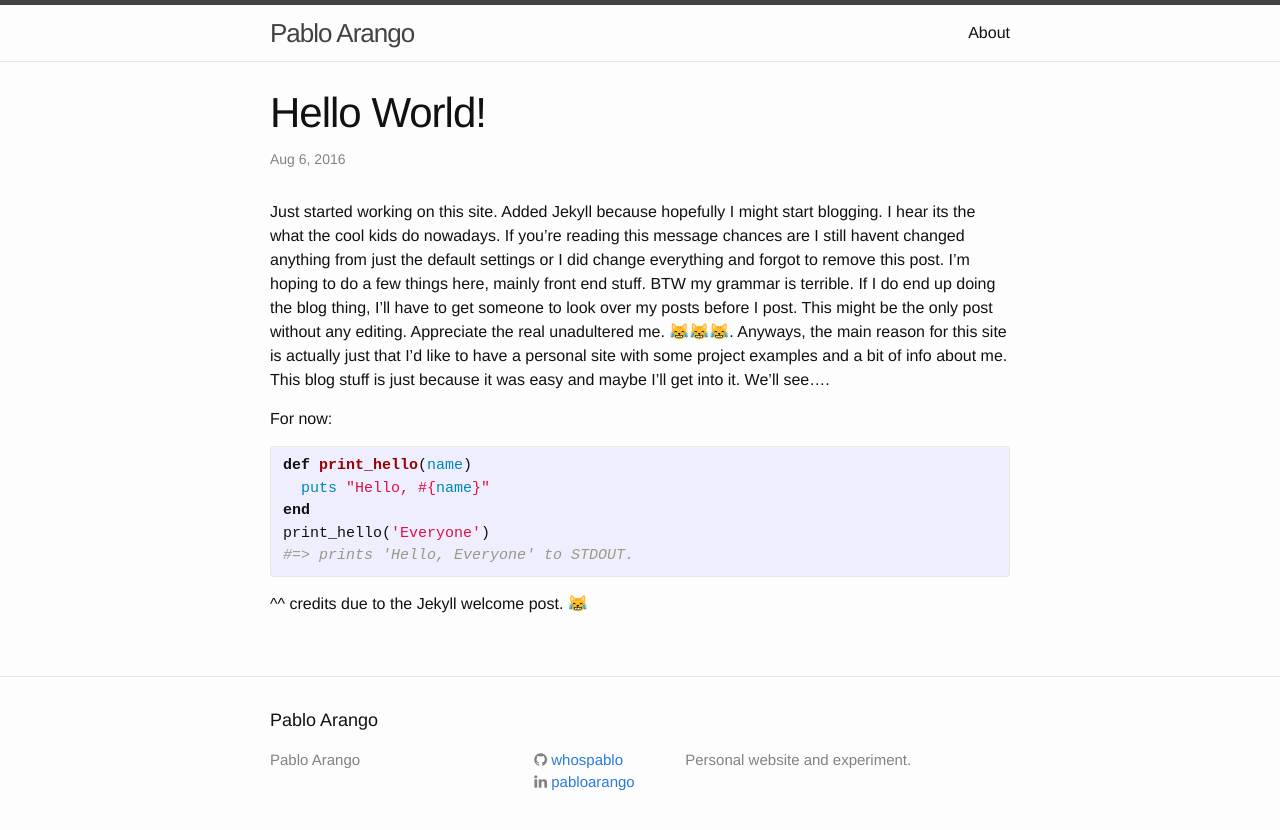
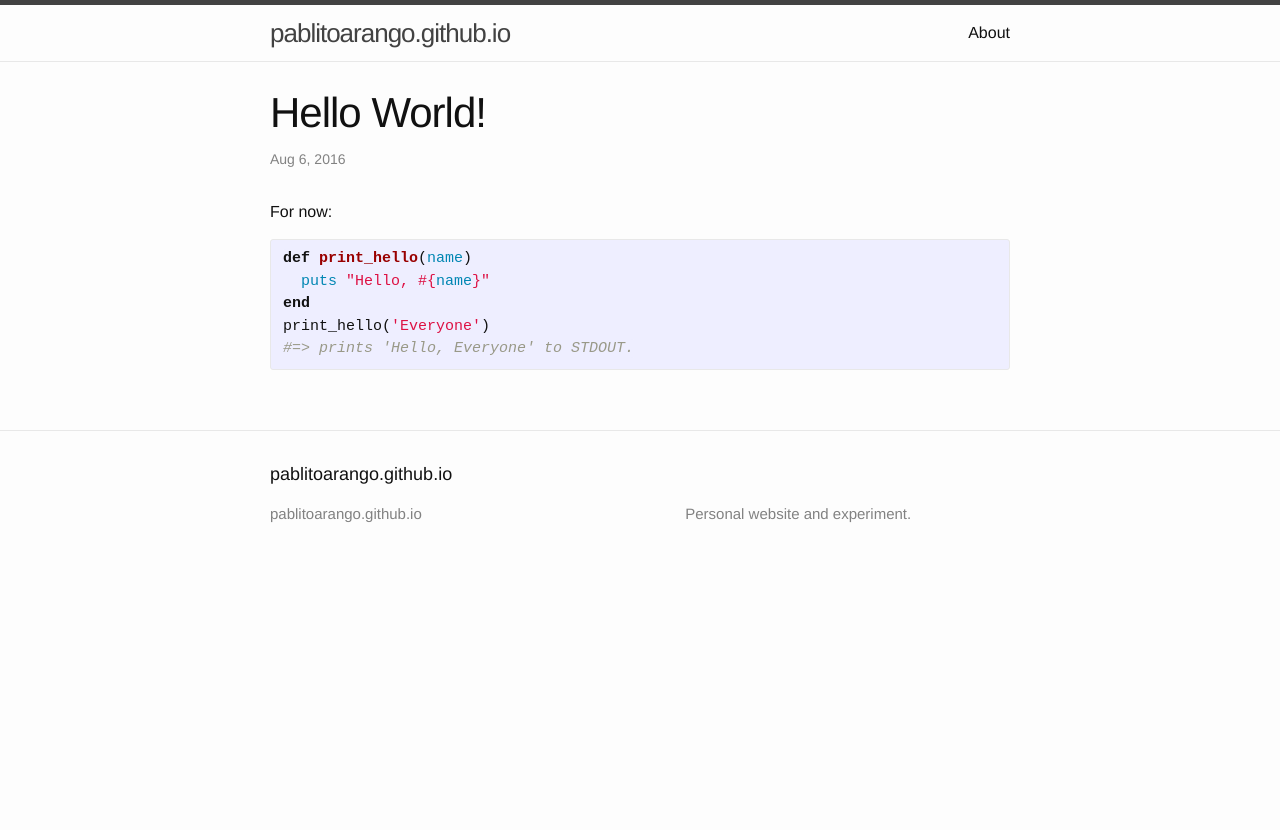
Before and after one commit to pablitoarango/pablitoarango.github.io, a Jekyll site: the page built from _posts/2016-08-05-hello-world.markdown, in a window 1280 px wide. Shown: the top 830 px of the page. Built offline with Jekyll 4.4.1, drawn with Linux system fonts in a browser that asks for light colours; nearby versions of some CDN libraries.

Commit message:
Remove contact info from site

```diff
--- a/_config.yml
+++ b/_config.yml
@@ -6,14 +6,14 @@
 # 'jekyll serve'. If you change this file, please restart the server process.
 
 # Site settings
-title: Pablo Arango
+title:
 email:
 description: > # this means to ignore newlines until "baseurl:"
   Personal website and experiment.
 baseurl: "" # the subpath of your site, e.g. /blog
-url: "http://pabloarango.com" # the base hostname & protocol for your site
-github_username: whospablo
-linkedin_username: pabloarango
+url: # "http://pabloarango.com" # the base hostname & protocol for your site
+github_username: # whospablo
+linkedin_username:
 
 # Build settings
 markdown: kramdown
--- a/_posts/2016-08-05-hello-world.markdown
+++ b/_posts/2016-08-05-hello-world.markdown
@@ -4,12 +4,6 @@ title:  "Hello World!"
 date:   2016-08-05 20:26:52 -0700
 categories: hello unedited
 ---
-
-
-
-Just started working on this site. Added Jekyll because hopefully I might start blogging. I hear its the what the cool kids do nowadays. If you're reading this message chances are I still havent changed anything from just the default settings or I did change everything and forgot to remove this post. I'm hoping to do a few things here, mainly front end stuff. BTW my grammar is terrible. If I do end up doing the blog thing, I'll have to get someone to look over my posts before I post. This might be the only post without any editing. Appreciate the real unadultered me. 😹😹😹.
-Anyways, the main reason for this site is actually just that I'd like to have a personal site with some project examples and a bit of info about me. This blog stuff is just because it was easy and maybe I'll get into it. We'll see....
-
 
 For now:
 
@@ -21,7 +15,6 @@ print_hello('Everyone')
 #=> prints 'Hello, Everyone' to STDOUT.
 {% endhighlight %}
 
-^^ credits due to the Jekyll welcome post. 😹
 
 <!-- You’ll find this post in your `_posts` directory. Go ahead and edit it and re-build the site to see your changes. You can rebuild the site in many different ways, but the most common way is to run `jekyll serve`, which launches a web server and auto-regenerates your site when a file is updated.
 
```
